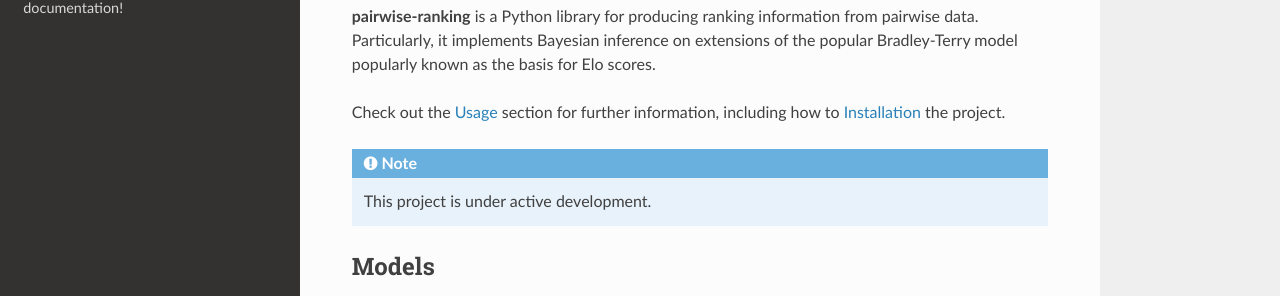
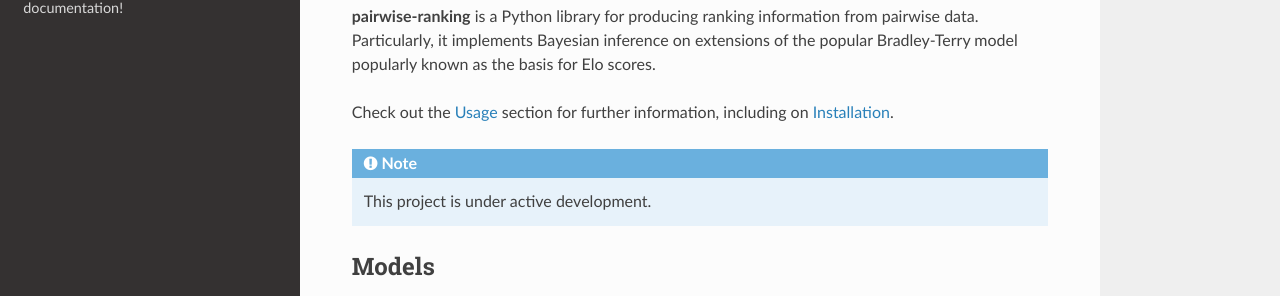
Before and after one commit to maxjerdee/pairwise-ranking, a Sphinx documentation site: the page built from docs/source/index.rst, in a window 1280 px wide and 1035 px high. Shown: the part 155-451 px from the top of the window. Built offline with Sphinx 7.4.7 and the Read the Docs theme 2.0.0, drawn with Linux system fonts in a browser that asks for light colours.

Commit message:
Fixing links

```diff
--- a/docs/source/index.rst
+++ b/docs/source/index.rst
@@ -6,7 +6,7 @@ Particularly, it implements Bayesian inference on extensions of the popular Brad
 popularly known as the basis for Elo scores.
 
 Check out the :doc:`usage` section for further information, including
-how to :ref:`installation` the project.
+on :ref:`installation`.
 
 .. note::
 
```
Also changed, not shown: README.md (+1 -1 lines).
